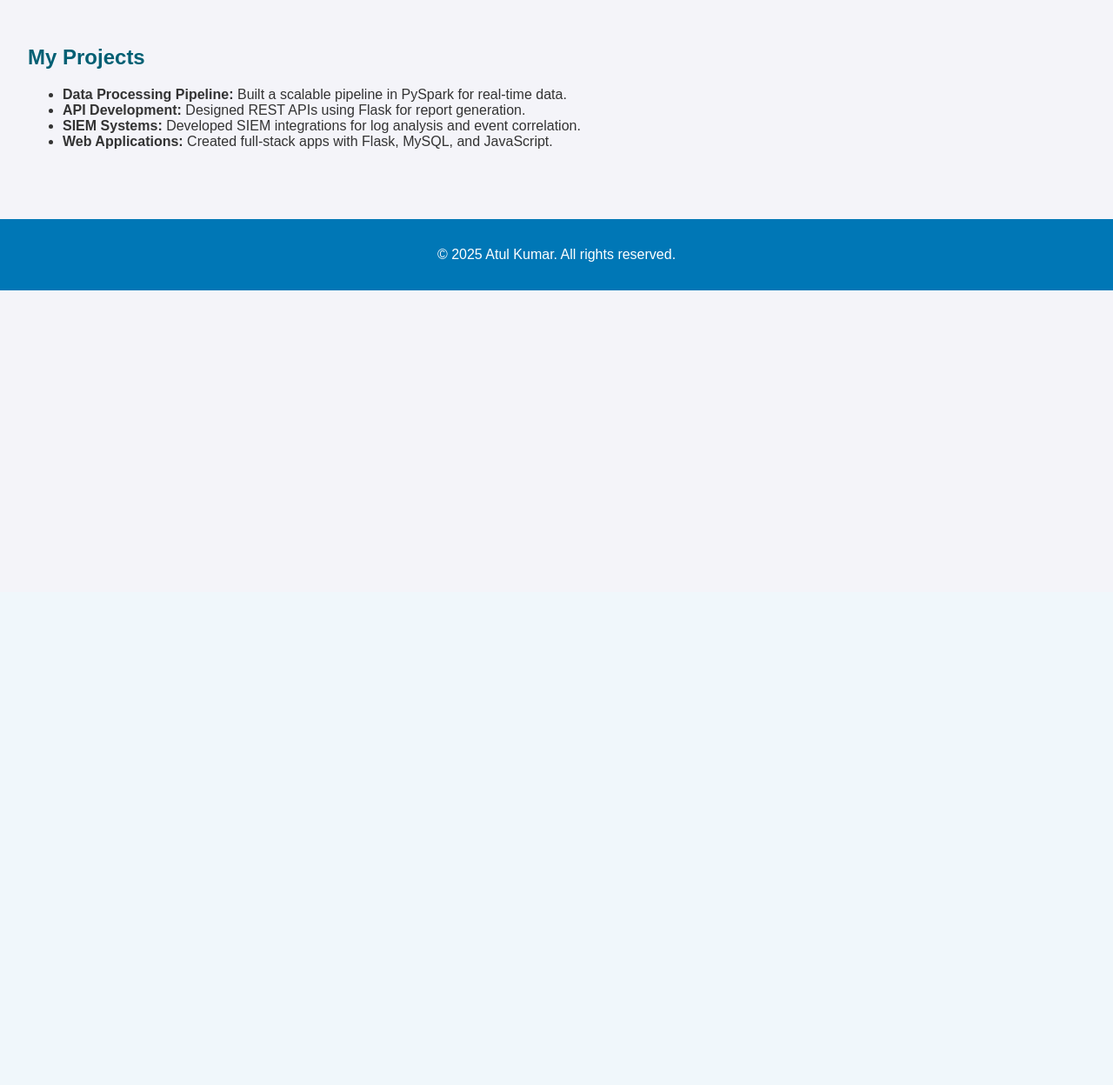
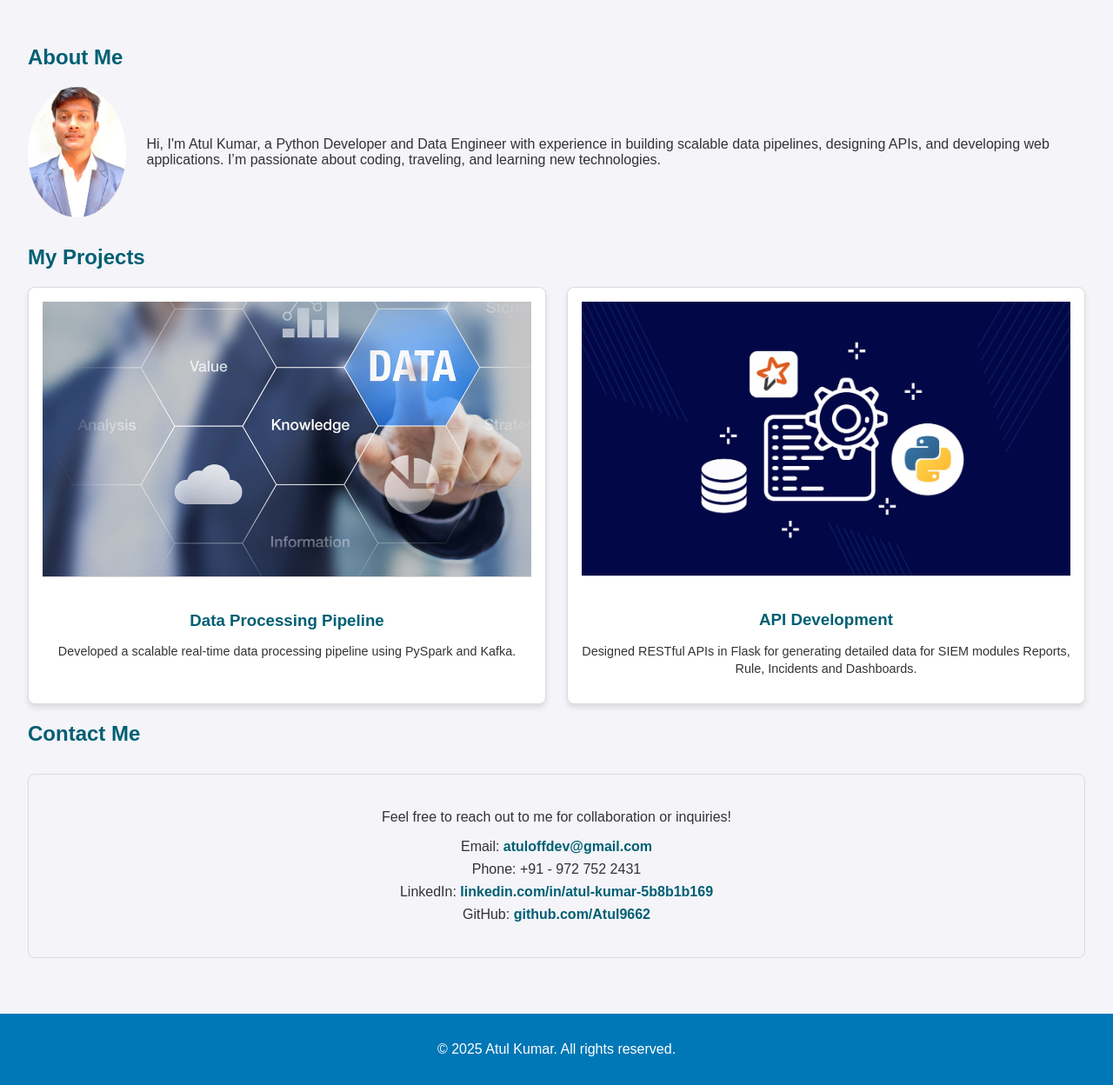
Before and after one commit to Atul9662/portfolio_atul, a Flask app: page /portfolio in a window 1280 px wide. Shown: the part 119-1367 px from the top of the page at 87% size. Before the commit the page ends 453 px from the top, so only its background shows below. Run offline with Flask 3, Linux system fonts and the light colour scheme.

Commit message:
new change with pics and contact

```diff
--- a/static/css/styles.css
+++ b/static/css/styles.css
@@ -62,3 +62,89 @@ h2 {
 .btn:hover {
     background: #023047;
 }
+
+
+/* Profile Section */
+.profile-section {
+    display: flex;
+    align-items: center;
+    margin-bottom: 2rem;
+}
+
+.profile-pic {
+    width: 150px;
+    height: 150px;
+    border-radius: 50%;
+    margin-right: 1.5rem;
+}
+
+/* Project Section */
+.projects {
+    display: grid;
+    grid-template-columns: repeat(auto-fit, minmax(250px, 1fr));
+    gap: 1.5rem;
+}
+
+.project-card {
+    background: #fff;
+    border: 1px solid #ddd;
+    border-radius: 8px;
+    overflow: hidden;
+    box-shadow: 0 4px 6px rgba(0, 0, 0, 0.1);
+    text-align: center;
+    padding: 1rem;
+}
+
+.project-card img {
+    width: 100%;
+    height: auto;
+    border-bottom: 1px solid #ddd;
+    margin-bottom: 1rem;
+}
+
+.project-card h3 {
+    color: #005f73;
+    margin-bottom: 0.5rem;
+}
+
+.project-card p {
+    color: #333;
+    font-size: 0.9rem;
+    line-height: 1.4;
+}
+
+
+.contact-section {
+    background: #f4f4f9;
+    border: 1px solid #ddd;
+    border-radius: 8px;
+    padding: 1.5rem;
+    margin-top: 2rem;
+    text-align: center;
+}
+
+.contact-section p {
+    font-size: 1rem;
+    margin-bottom: 1rem;
+}
+
+.contact-section ul {
+    list-style: none;
+    padding: 0;
+}
+
+.contact-section ul li {
+    margin: 0.5rem 0;
+    font-size: 1rem;
+}
+
+.contact-section a {
+    color: #005f73;
+    text-decoration: none;
+    font-weight: bold;
+}
+
+.contact-section a:hover {
+    color: #023047;
+    text-decoration: underline;
+}
--- a/templates/portfolio.html
+++ b/templates/portfolio.html
@@ -1,13 +1,40 @@
 {% extends 'base.html' %}
 
 {% block content %}
-    <section>
-        <h2>My Projects</h2>
+<section>
+    <h2>About Me</h2>
+    <div class="profile-section">
+        <img src="{{ url_for('static', filename='images/profile.JPG') }}" alt="Profile Picture" class="profile-pic">
+        <p>Hi, I'm Atul Kumar, a Python Developer and Data Engineer with experience in building scalable data pipelines, designing APIs, and developing web applications. I’m passionate about coding, traveling, and learning new technologies.</p>
+    </div>
+</section>
+
+<section>
+    <h2>My Projects</h2>
+    <div class="projects">
+        <div class="project-card">
+            <img src="{{ url_for('static', filename='images/project2.jpg') }}" alt="Project 1">
+            <h3>Data Processing Pipeline</h3>
+            <p>Developed a scalable real-time data processing pipeline using PySpark and Kafka.</p>
+        </div>
+        <div class="project-card">
+            <img src="{{ url_for('static', filename='images/project1.png') }}" alt="Project 2">
+            <h3>API Development</h3>
+            <p>Designed RESTful APIs in Flask for generating detailed data for SIEM modules Reports, Rule, Incidents and Dashboards.</p>
+        </div>
+    </div>
+</section>
+
+<section>
+    <h2>Contact Me</h2>
+    <div class="contact-section">
+        <p>Feel free to reach out to me for collaboration or inquiries!</p>
         <ul>
-            <li><strong>Data Processing Pipeline:</strong> Built a scalable pipeline in PySpark for real-time data.</li>
-            <li><strong>API Development:</strong> Designed REST APIs using Flask for report generation.</li>
-            <li><strong>SIEM Systems:</strong> Developed SIEM integrations for log analysis and event correlation.</li>
-            <li><strong>Web Applications:</strong> Created full-stack apps with Flask, MySQL, and JavaScript.</li>
+            <li>Email: <a href="mailto:atuloffdev@gmail.com">atuloffdev@gmail.com</a></li>
+            <li>Phone: +91 - 972 752 2431</li>
+            <li>LinkedIn: <a href="https://www.linkedin.com/in/atul-kumar-5b8b1b169/" target="_blank">linkedin.com/in/atul-kumar-5b8b1b169</a></li>
+            <li>GitHub: <a href="https://github.com/Atul9662" target="_blank">github.com/Atul9662</a></li>
         </ul>
-    </section>
+    </div>
+</section>
 {% endblock %}
```
Also changed, not shown: templates/index.html (+21 -5 lines), appsss.jpg (added), static/images/profile.JPG (added), static/images/project1.png (added), static/images/project2.jpg (added), static/images/project2.webp (added).
